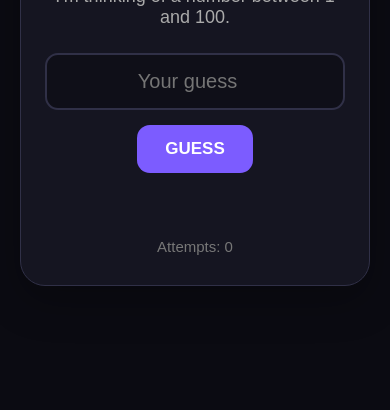
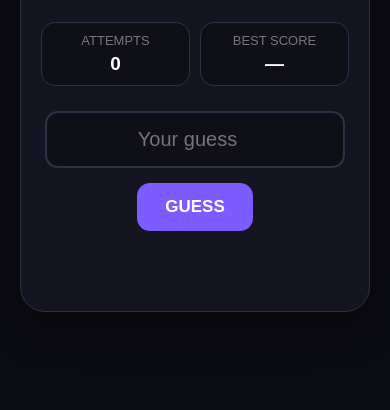
Before and after one commit to lukinjezek-pixel/mini-games, a plain HTML site: page games/guess.html in a window 390 px wide. Shown: the part 434-844 px from the top of the page. Drawn offline with Linux system fonts and the light colour scheme.

Commit message:
Update guess.html

```diff
--- a/games/guess.html
+++ b/games/guess.html
@@ -36,19 +36,15 @@
     .game {
       width: 100%;
       max-width: 650px;
-
       text-align: center;
     }
 
     .back {
       display: inline-block;
-
       margin-bottom: 25px;
 
       color: #aaa;
-
       text-decoration: none;
-
       font-size: 16px;
     }
 
@@ -58,15 +54,12 @@
 
     h1 {
       font-size: clamp(38px, 9vw, 60px);
-
       margin-bottom: 10px;
     }
 
     .subtitle {
       color: #999;
-
       font-size: 18px;
-
       margin-bottom: 25px;
     }
 
@@ -74,7 +67,6 @@
       background: #151521;
 
       border: 1px solid #303047;
-
       border-radius: 25px;
 
       padding: 30px 20px;
@@ -84,8 +76,7 @@
     }
 
     .number {
-      font-size: 60px;
-
+      font-size: 55px;
       font-weight: bold;
 
       color: #9c7cff;
@@ -101,6 +92,42 @@
       min-height: 28px;
 
       margin-bottom: 25px;
+    }
+
+    .stats {
+      display: flex;
+
+      justify-content: center;
+
+      gap: 15px;
+
+      margin-bottom: 25px;
+    }
+
+    .stat {
+      flex: 1;
+
+      background: #0f0f18;
+
+      border: 1px solid #303047;
+
+      border-radius: 14px;
+
+      padding: 12px;
+    }
+
+    .stat-title {
+      color: #777;
+
+      font-size: 13px;
+
+      margin-bottom: 5px;
+    }
+
+    .stat-value {
+      font-size: 22px;
+
+      font-weight: bold;
     }
 
     input {
@@ -167,14 +194,6 @@
       font-weight: bold;
     }
 
-    .attempts {
-      color: #777;
-
-      margin-top: 15px;
-
-      font-size: 15px;
-    }
-
     #restartButton {
       display: none;
 
@@ -183,6 +202,26 @@
 
     #restartButton:hover {
       background: #27d991;
+    }
+
+    .new-best {
+      color: #ffd43b;
+    }
+
+    @media (max-width: 500px) {
+
+      .stats {
+        gap: 10px;
+      }
+
+      .stat {
+        padding: 10px 5px;
+      }
+
+      .stat-value {
+        font-size: 19px;
+      }
+
     }
 
   </style>
@@ -217,6 +256,42 @@
       </p>
 
 
+      <div class="stats">
+
+        <div class="stat">
+
+          <div class="stat-title">
+            ATTEMPTS
+          </div>
+
+          <div
+            class="stat-value"
+            id="attempts"
+          >
+            0
+          </div>
+
+        </div>
+
+
+        <div class="stat">
+
+          <div class="stat-title">
+            BEST SCORE
+          </div>
+
+          <div
+            class="stat-value"
+            id="bestScore"
+          >
+            —
+          </div>
+
+        </div>
+
+      </div>
+
+
       <input
         id="guessInput"
         type="number"
@@ -235,11 +310,6 @@
 
 
       <p id="message"></p>
-
-
-      <p class="attempts">
-        Attempts: <span id="attempts">0</span>
-      </p>
 
 
       <button
@@ -261,6 +331,22 @@
     let attempts = 0;
 
 
+    // Load saved best score
+
+    let bestScore =
+      localStorage.getItem("guessBest");
+
+
+    if (bestScore !== null) {
+
+      document.getElementById("bestScore").textContent =
+        bestScore;
+
+    }
+
+
+    // Start a new game
+
     function newGame() {
 
       secretNumber =
@@ -268,18 +354,34 @@
 
       attempts = 0;
 
-      document.getElementById("attempts").textContent = "0";
 
-      document.getElementById("message").textContent = "";
+      document.getElementById("attempts").textContent =
+        "0";
 
-      document.getElementById("guessInput").value = "";
 
-      document.getElementById("guessInput").disabled = false;
+      document.getElementById("message").textContent =
+        "";
 
-      document.getElementById("restartButton").style.display = "none";
+
+      document.getElementById("message").className =
+        "";
+
+
+      document.getElementById("guessInput").value =
+        "";
+
+
+      document.getElementById("guessInput").disabled =
+        false;
+
+
+      document.getElementById("restartButton").style.display =
+        "none";
 
     }
 
+
+    // Check the guess
 
     function checkGuess() {
 
@@ -289,24 +391,35 @@
       const message =
         document.getElementById("message");
 
+
       const guess =
         Number(input.value);
 
 
-      if (!guess || guess < 1 || guess > 100) {
+      // Invalid number
+
+      if (
+        !Number.isInteger(guess) ||
+        guess < 1 ||
+        guess > 100
+      ) {
 
         message.textContent =
           "⚠️ Enter a number from 1 to 100!";
 
         return;
+
       }
 
 
       attempts++;
 
+
       document.getElementById("attempts").textContent =
         attempts;
 
+
+      // Too low
 
       if (guess < secretNumber) {
 
@@ -316,6 +429,8 @@
       }
 
 
+      // Too high
+
       else if (guess > secretNumber) {
 
         message.textContent =
@@ -324,22 +439,63 @@
       }
 
 
+      // Correct
+
       else {
-
-        message.textContent =
-          "🎉 Correct! You got it in " +
-          attempts +
-          " attempts!";
 
         input.disabled = true;
 
+
         document.getElementById("restartButton").style.display =
           "inline-block";
+
+
+        // New best score
+
+        if (
+          bestScore === null ||
+          attempts < Number(bestScore)
+        ) {
+
+          bestScore = attempts;
+
+
+          localStorage.setItem(
+            "guessBest",
+            bestScore
+          );
+
+
+          document.getElementById("bestScore").textContent =
+            bestScore;
+
+
+          message.className =
+            "new-best";
+
+
+          message.textContent =
+            "🔥 NEW BEST! You got it in " +
+            attempts +
+            " attempts!";
+
+        }
+
+        else {
+
+          message.textContent =
+            "🎉 Correct! You got it in " +
+            attempts +
+            " attempts!";
+
+        }
 
       }
 
     }
 
+
+    // Play again
 
     function restartGame() {
 
@@ -348,18 +504,25 @@
     }
 
 
+    // Press Enter to guess
+
     document
       .getElementById("guessInput")
-      .addEventListener("keydown", function(event) {
+      .addEventListener(
+        "keydown",
+        function(event) {
 
-        if (event.key === "Enter") {
+          if (event.key === "Enter") {
 
-          checkGuess();
+            checkGuess();
+
+          }
 
         }
+      );
 
-      });
 
+    // Start first game
 
     newGame();
 
@@ -367,4 +530,4 @@
 
 </body>
 
-        </html>
+</html>
```
